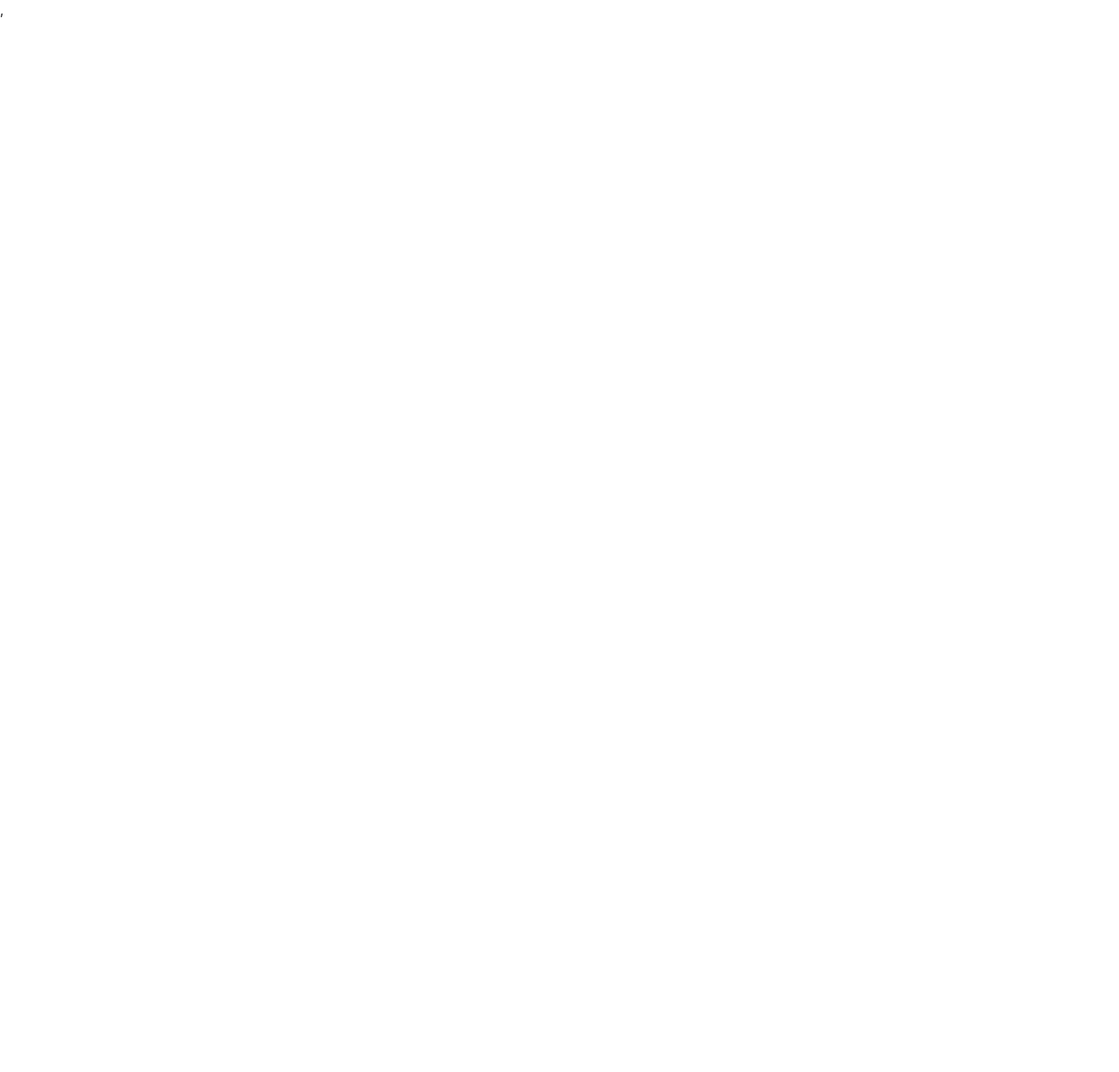
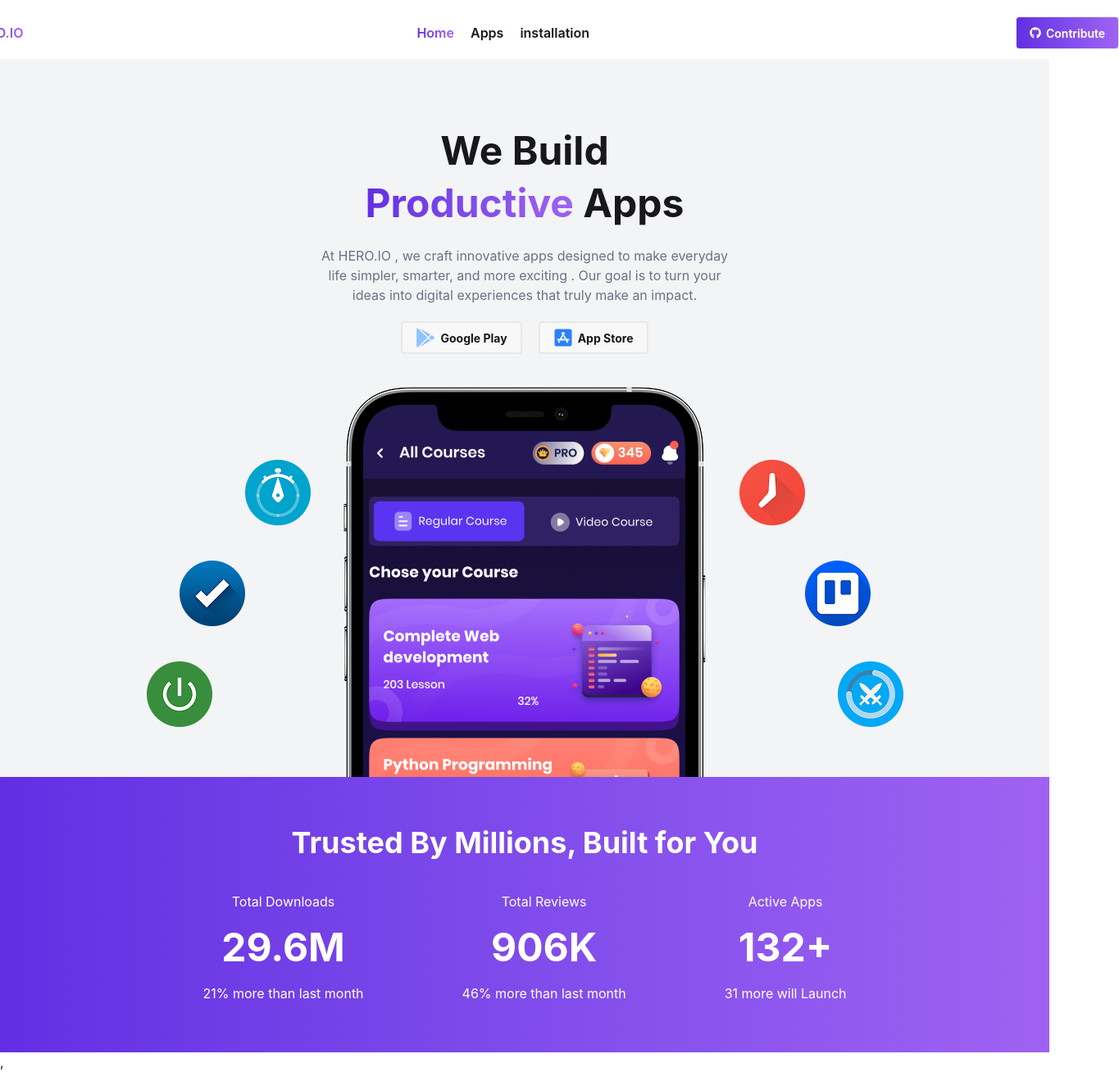
Before and after one commit to TakwaRahman/Hero, a React (Vite) app: page / in a window 1280 px wide. Shown: the whole page at 82% size, 1365 px wide, since content can reach past the window. Before the commit the page ends 800 px from the top, so only its background shows below. Built offline with nearby package versions, Linux system fonts and the light colour scheme.

Commit message:
second commit

```diff
--- a/package.json
+++ b/package.json
@@ -13,6 +13,7 @@
     "@tailwindcss/vite": "^4.2.2",
     "react": "^19.2.4",
     "react-dom": "^19.2.4",
+    "react-icons": "^5.6.0",
     "react-router": "^7.14.0",
     "tailwindcss": "^4.2.2"
   },
--- /dev/null
+++ b/src/components/Banner/Banner.jsx
@@ -0,0 +1,54 @@
+import React from 'react';
+import { FaGooglePlay } from "react-icons/fa6";
+import { FaAppStoreIos } from "react-icons/fa";
+import bannerIMG from '../../assets/hero.png'
+
+
+const Banner = () => {
+    return (
+        <div className=''>
+            <div className='bg-gray-100'>
+                <h1 className='text-5xl text-center pt-20 font-bold leading-16'>We Build <br /> <span className='bg-linear-to-l from-[#9F62F2] to-[#632EE3] bg-clip-text text-transparent'>Productive</span> Apps</h1>
+                <p className='text-center px-95 text-gray-500 py-5'>At HERO.IO , we craft innovative apps designed to make everyday life simpler, smarter, and more exciting . Our goal is to turn your ideas into digital experiences that truly make an impact.</p>
+
+                <div className='text-center space-x-5'>
+                    <button className="btn font-bold border-2"><FaGooglePlay className='size-6 text-blue-300' />
+                        Google Play</button>
+                    <button className="btn font-bold border-2"><FaAppStoreIos className='size-6 text-blue-500' />
+                        App Store</button>
+                </div>
+
+                <div className='pt-10 flex justify-center'>
+                    <img src={bannerIMG} alt="" />
+                </div>
+
+                <div className='bg-linear-to-l from-[#9F62F2] to-[#632EE3] text-white py-15'>
+                    <h2 className='text-center text-4xl font-bold pb-10'>Trusted By Millions, Built for You</h2>
+
+                    <div className='flex justify-center gap-30'>
+                        <div className='text-center'>
+                            <h5>Total Downloads</h5>
+                            <h1 className='font-bold text-5xl py-5'>29.6M</h1>
+                            <h5>21% more than last month</h5>
+                        </div>
+                        <div className='text-center'>
+                            <h5>Total Reviews</h5>
+                            <h1 className='font-bold text-5xl py-5'>906K</h1>
+                            <h5>46% more than last month</h5>
+                        </div>
+                        <div className='text-center'>
+                            <h5>Active Apps</h5>
+                            <h1 className='font-bold text-5xl py-5'>132+</h1>
+                            <h5>31 more will Launch</h5>
+                        </div>
+
+                    </div>
+                </div>
+
+
+            </div>
+        </div>
+    );
+};
+
+export default Banner;
--- a/src/components/Navbar/Navbar.jsx
+++ b/src/components/Navbar/Navbar.jsx
@@ -1,9 +1,30 @@
 import React from 'react';
+import Hero from '../../assets/logo.png'
+import { FaGithub } from "react-icons/fa";
+
 
 const Navbar = () => {
     return (
-        <div>
+        <div className=''>
+            <div className='flex justify-center items-center gap-130 pt-5 pb-3'>
+                <div>
+                    <h1 className='flex items-center gap-2'> <img className='w-10' src={Hero} alt="" /> <span className='font-semibold bg-linear-to-l from-[#9F62F2] to-[#632EE3] bg-clip-text text-transparent'>HERO.IO</span></h1>
+                </div>
 
+                <div className='hidden md:flex'>
+                    <ul className='flex gap-5 font-semibold'>
+                        <li><a href="" className='bg-linear-to-l from-[#9F62F2] to-[#632EE3] bg-clip-text text-transparent'>Home</a></li>
+                        <li><a href="">Apps</a></li>
+                        <li><a href="">installation</a></li>
+                    </ul>
+                </div>
+
+                <div>
+                    <button className="btn bg-linear-to-l from-[#9F62F2] to-[#632EE3] text-white"><FaGithub />
+
+                        Contribute</button>
+                </div>
+            </div>
         </div>
     );
 };
--- a/src/pages/Home/Home.jsx
+++ b/src/pages/Home/Home.jsx
@@ -1,9 +1,10 @@
 import React from 'react';
+import Banner from '../../components/Banner/Banner';
 
 const Home = () => {
     return (
         <div>
-
+            <Banner></Banner>
         </div>
     );
 };
--- a/src/pages/Routes/Routes.jsx
+++ b/src/pages/Routes/Routes.jsx
@@ -10,7 +10,7 @@ export const router = createBrowserRouter([
     children: [
       {
         path: "/",
-        Component: Home,
+        Component: Home
       },
     ],
   },
```
Also changed, not shown: 1 other file (tests, documents, lock files or other folders).
